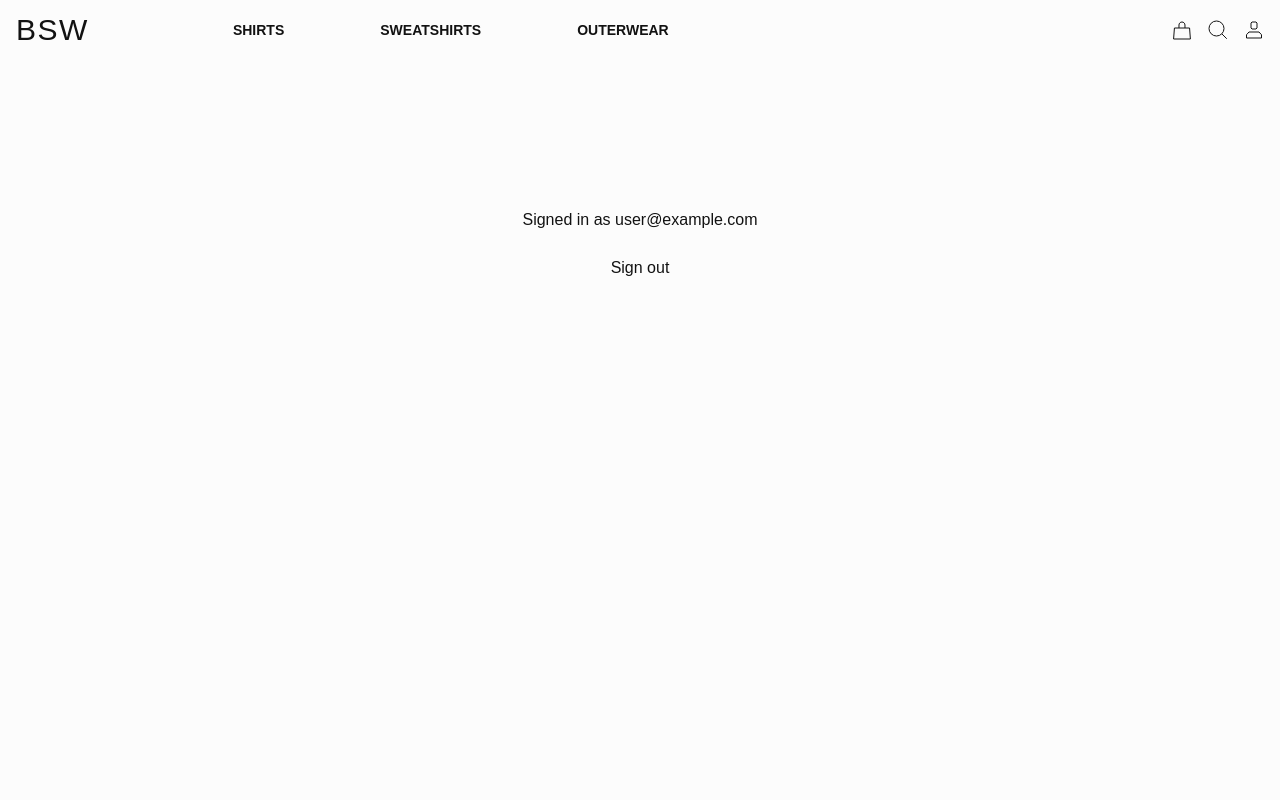
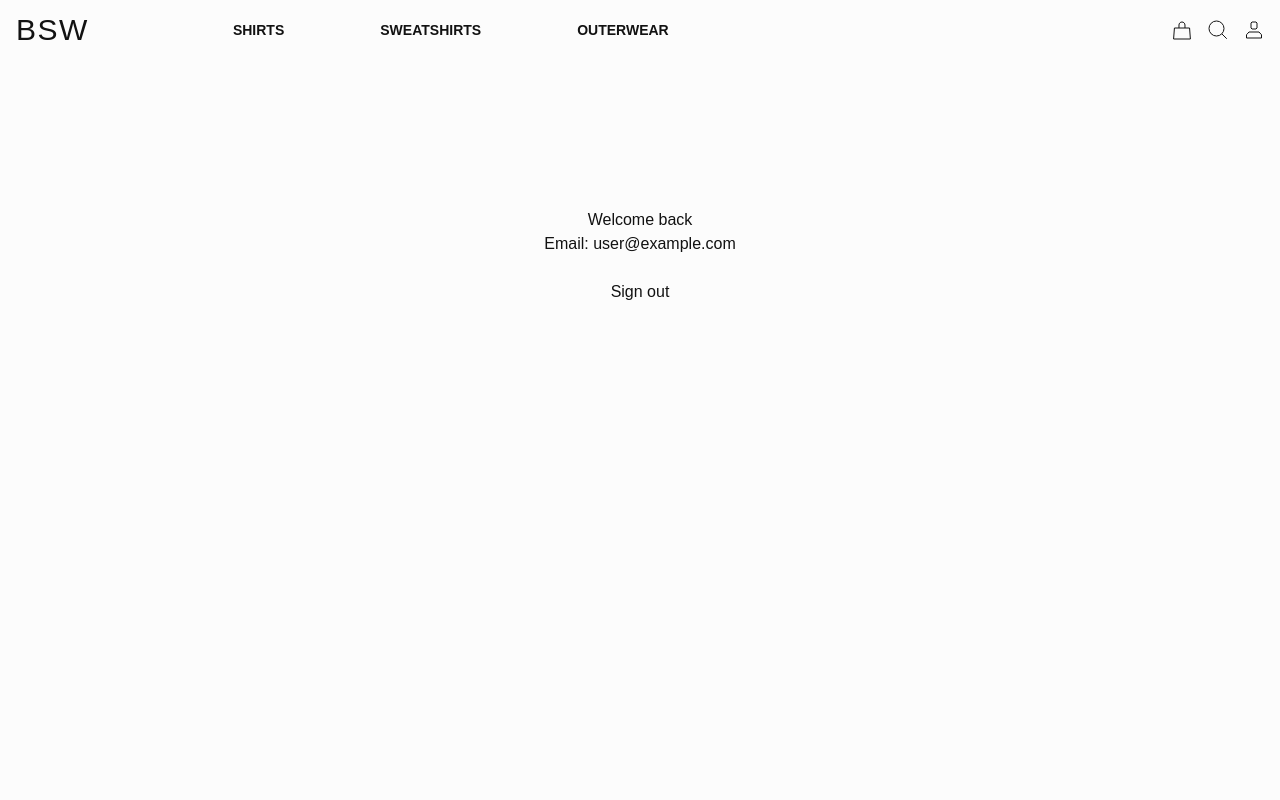
Before and after one commit to duncanmatt/ecomm_next, a Next.js app: page /Profile in a window 1280 px wide. Shown: the top 800 px of the page. Built offline with nearby package versions, Linux system fonts and the light colour scheme; no server answers; sample sign-in values are in the browser's storage.

Commit message:
profile name

```diff
--- a/src/pages/Profile.tsx
+++ b/src/pages/Profile.tsx
@@ -4,9 +4,12 @@ import { signOut, useSession } from 'next-auth/react';
 import { getServerSession } from 'next-auth/next';
 import { authOptions } from './api/auth/[...nextauth]';
 import { GetServerSidePropsContext } from 'next';
+import { useSelector } from '../../lib/redux/store';
+import { userProfile } from '../../lib/redux/slices/authSlice/selectors';
 
 const Profile = () => {
   const { data: session } = useSession();
+  const profile = useSelector(userProfile);
 
   if (session) {
     return (
@@ -14,7 +17,10 @@ const Profile = () => {
         <Layout>
           <div className='mt-[160px]'>
             <div className='py-3rem flex flex-col items-center justify-center'>
-              <div>Signed in as {session.user?.email}</div>
+              <div>
+                Welcome back {profile.firstName} {profile.lastName}
+              </div>
+              <div>Email: {session.user?.email}</div>
               <br />
               <button onClick={() => signOut()}>Sign out</button>
             </div>
```
